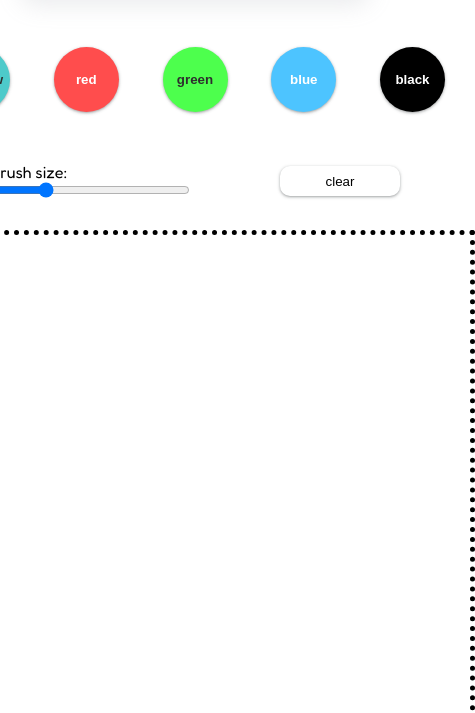
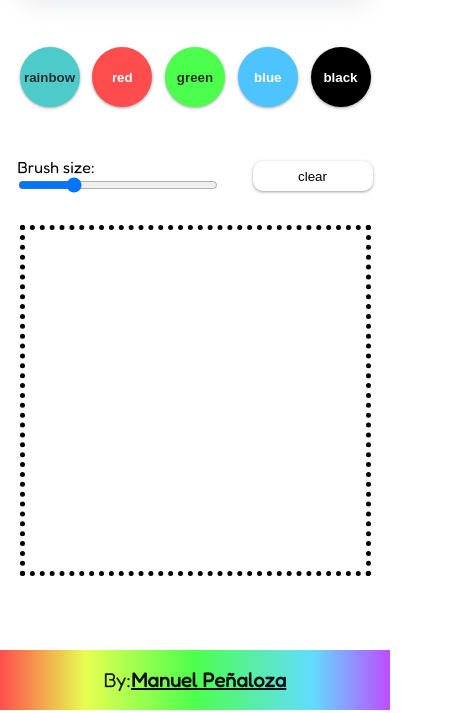
Before and after one commit to Manuel-2/draw-with-canvas-js, a plain HTML site: page index.html in a window 390 px wide. Shown: the part 134-847 px from the top of the page, 475 px wide, since content can reach past the window. Drawn offline with Linux system fonts and the light colour scheme.

Commit message:
se hizo el sitio responsive

```diff
--- a/index.html
+++ b/index.html
@@ -15,7 +15,7 @@
 <body>
     <main>
         <h1 class="color-input--rainbow">draw with colors!</h1>
-        <div>
+        <div class="inputs">
             <ul class="colors">
                 <li class="color-item"><input type="button" value="rainbow" class="color-input color-input--rainbow">
                 </li>
--- a/style/style.sass
+++ b/style/style.sass
@@ -68,6 +68,11 @@ footer
     border: none
     box-shadow: rgba(60, 64, 67, 0.3) 0px 1px 2px 0px, rgba(60, 64, 67, 0.15) 0px 1px 3px 1px
     background-color: white
+    transition: transform 0.1s,filter 0.1s
+
+.clear-input:active
+    transform: scale(90%)
+    filter: brightness(50%)
 
 .colors
     margin: 50px 0
@@ -128,3 +133,23 @@ footer
 .color-input--black
     background-color: black
     color: white
+
+@media (max-width : 625px)
+    .drawing-area
+        width: 90%
+
+    .inputs
+        width: 100%
+        display: flex
+        flex-direction: column
+        align-items: center
+
+        .colors
+            width: 90%
+
+            .color-item
+                width: 60px
+                height: 60px
+
+        .settings
+            width: 100%
```
Also changed, not shown: style/style.css, 1 other file.
